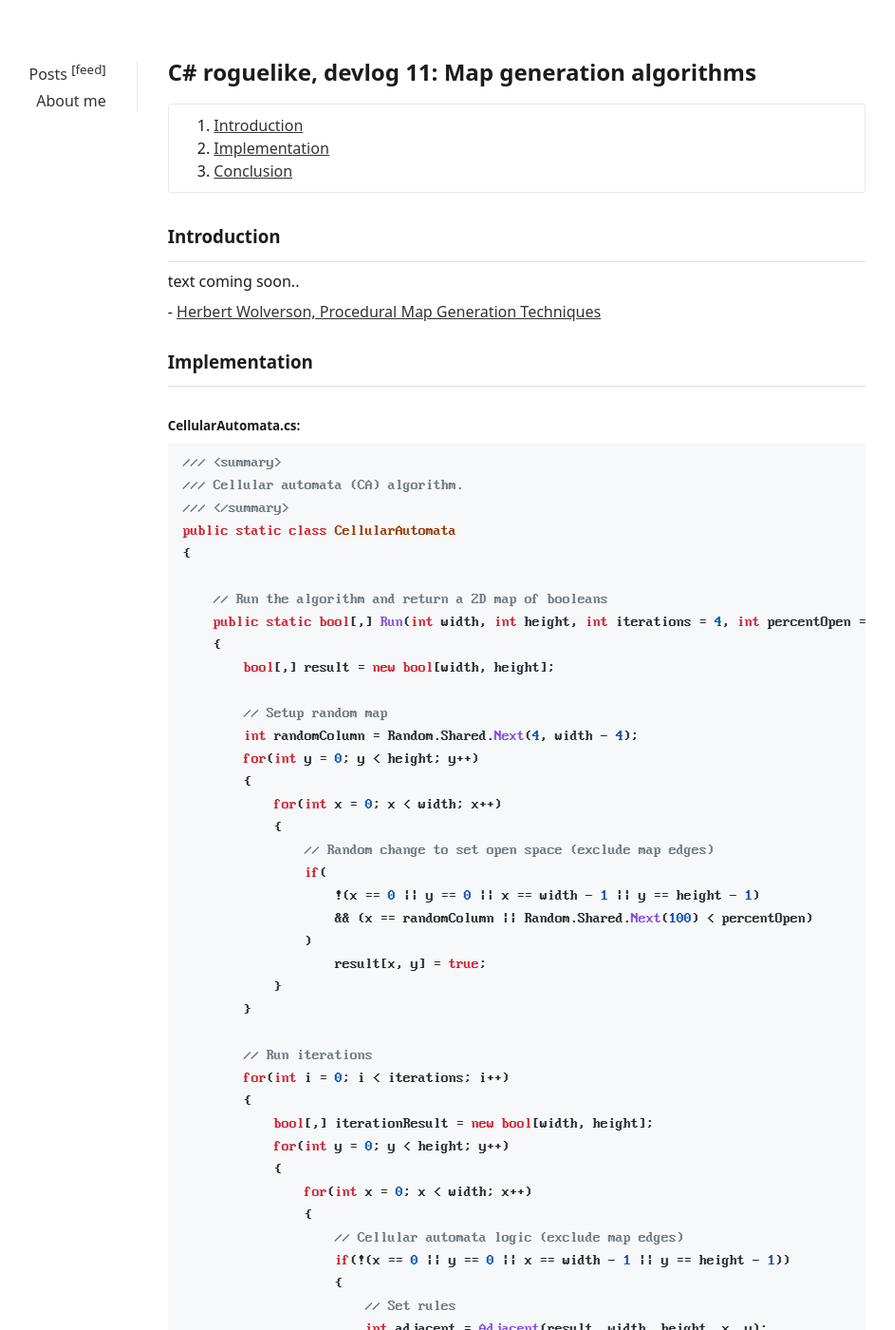
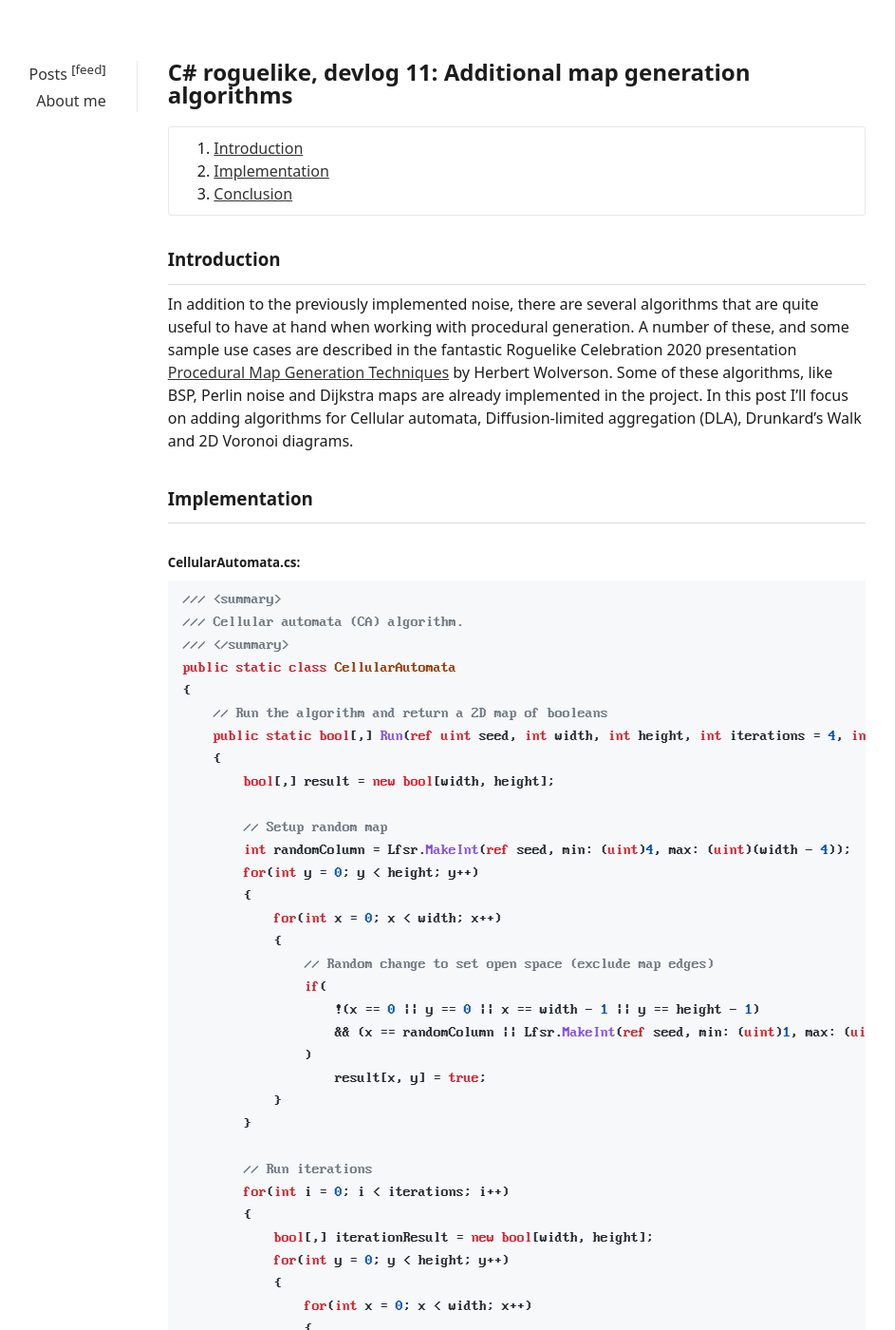
Before and after one commit to lzzrhx/lzzrhx.github.io, a Jekyll site: the page built from _posts/2025-03-21-devlog11.md, in a window 1280 px wide and 1400 px high. Shown: the whole window at 95% size, without its empty margins (176-1119 px from the left). Built offline with Jekyll 4.4.1, drawn with Linux system fonts in a browser that asks for light colours; some of the changed text lies outside the part shown.

Commit message:
added devlog 11

```diff
--- a/_posts/2025-03-19-devlog11.md
+++ b/_posts/2025-03-21-devlog11.md
@@ -1,8 +1,8 @@
 ---
 layout: post
-title: "C# roguelike, devlog 11: Map generation algorithms"
+title: "C# roguelike, devlog 11: Additional map generation algorithms"
 #image: devlog10
-hidden: true
+#hidden: true
 ---
 
 ### Introduction
@@ -10,11 +10,10 @@
 
 <!--summary-->
 
-text coming soon..
+In addition to the previously implemented noise, there are several algorithms that are quite useful to have at hand when working with procedural generation. A number of these, and some sample use cases are described in the fantastic Roguelike Celebration 2020 presentation [Procedural Map Generation Techniques](https://youtu.be/TlLIOgWYVpI){:target="_blank"} by Herbert Wolverson.
+Some of these algorithms, like BSP, Perlin noise and Dijkstra maps are already implemented in the project. In this post I'll focus on adding algorithms for Cellular automata, Diffusion-limited aggregation (DLA), Drunkard's Walk and 2D Voronoi diagrams.
 
 <!--/summary-->
-
-- [Herbert Wolverson, Procedural Map Generation Techniques](https://youtu.be/TlLIOgWYVpI){:target="_blank"}
 
 ### Implementation
 ---
@@ -27,14 +26,13 @@
 /// </summary>
 public static class CellularAutomata
 {
-
     // Run the algorithm and return a 2D map of booleans
-    public static bool[,] Run(int width, int height, int iterations = 4, int percentOpen = 50)
+    public static bool[,] Run(ref uint seed, int width, int height, int iterations = 4, int percentOpen = 50)
     {
         bool[,] result = new bool[width, height];
 
         // Setup random map
-        int randomColumn = Random.Shared.Next(4, width - 4);
+        int randomColumn = Lfsr.MakeInt(ref seed, min: (uint)4, max: (uint)(width - 4));
         for(int y = 0; y < height; y++)
         {
             for(int x = 0; x < width; x++)
@@ -42,7 +40,7 @@
                 // Random change to set open space (exclude map edges)
                 if(
                     !(x == 0 || y == 0 || x == width - 1 || y == height - 1)
-                    && (x == randomColumn || Random.Shared.Next(100) < percentOpen)
+                    && (x == randomColumn || Lfsr.MakeInt(ref seed, min: (uint)1, max: (uint)100) < percentOpen)
                 )
                     result[x, y] = true;
             }
@@ -114,9 +112,8 @@
 /// </summary>
 public static class DiffusionLimitedAggregation
 {
-
     // Run the algorithm and return a 2D map of booleans
-    public static bool[,] Run(int width, int height, int percentOpen = 20, bool outwards = false)
+    public static bool[,] Run(ref uint seed, int width, int height, int percentOpen = 20, bool outwards = false)
     {
         bool[,] result = new bool[width, height];
 
@@ -133,13 +130,13 @@
         while (remaining > 0)
         {
             // Select a random starting point
-            Vec2 pos = new Vec2(outwards ? (int)(width / 2) : Random.Shared.Next(width), outwards ? (int)(height / 2) : Random.Shared.Next(height));
+            Vec2 pos = new Vec2(outwards ? (int)(width / 2) : Lfsr.MakeInt(ref seed, min: (uint)0, max: (uint)width), outwards ? (int)(height / 2) : Lfsr.MakeInt(ref seed, min: (uint)0, max: (uint)height));
 
             // Walk in a random direction until open space is found
             while(true)
             {
                 // Select a random direction to go next
-                Vec2 dest = pos + new Vec2(Random.Shared.Next(-1, 2), Random.Shared.Next(-1, 2));
+                Vec2 dest = pos + new Vec2(Lfsr.MakeInt(ref seed, min: (uint)0, max: (uint)2) - 1, Lfsr.MakeInt(ref seed, min: (uint)0, max: (uint)2) - 1);
 
                 // Abort and select a new direction if chosen direction is out of bounds
                 if (dest.x < 0 || dest.x >= width || dest.y < 0 || dest.y >= height) { break; }
@@ -172,9 +169,8 @@
 /// </summary>
 public static class DrunkardsWalk
 {
-
     // Run the algorithm and return a 2D map of booleans
-    public static bool[,] Run(int width, int height, int splits = 2, int percentOpen = 10 )
+    public static bool[,] Run(ref uint seed, int width, int height, int splits = 2, int percentOpen = 10)
     {
         bool[,] result = new bool[width, height];
 
@@ -186,13 +182,13 @@
             int remaining = (int)((((float)width * (float)height) * ((float)percentOpen * 0.01f)) / (float)splits);
 
             // Select a random starting point
-            Vec2 pos = new Vec2(Random.Shared.Next(width), Random.Shared.Next(height));
+            Vec2 pos = new Vec2(Lfsr.MakeInt(ref seed, min: (uint)0, max: (uint)width), Lfsr.MakeInt(ref seed, min: (uint)0, max: (uint)height));
 
             // Walk until the desired number of cells has been set to true
             while (remaining > 0)
             {
                 // Select a random direction to go next
-                Vec2 dest = pos + new Vec2(Random.Shared.Next(-1,2), Random.Shared.Next(-1,2));
+                Vec2 dest = pos + new Vec2(Lfsr.MakeInt(ref seed, min: (uint)0, max: (uint)2) - 1, Lfsr.MakeInt(ref seed, min: (uint)0, max: (uint)2) - 1);
 
                 // Abort and select a new direction if chosen direction is out of bounds
                 if (dest.x < 0 || dest.x >= width || dest.y < 0 || dest.y >= height) { continue; }
@@ -225,9 +221,8 @@
 /// </summary>
 public static class Voronoi
 {
-
     // Run the algorithm and return a 2D map of booleans
-    public static int[,] Run(int width, int height, int numSeeds = 10, bool manhattan = false)
+    public static int[,] Run(ref uint lfsrSeed, int width, int height, int numSeeds = 10, bool manhattan = false)
     {
         int[,] result = new int[width, height];
 
@@ -238,7 +233,7 @@
             while (seeds[i] == null)
             {
                 // Select a random point
-                Vec2 point = new Vec2(Random.Shared.Next(width - 1), Random.Shared.Next(height - 1));
+                Vec2 point = new Vec2(Lfsr.MakeInt(ref lfsrSeed, min: (uint)0, max: (uint)(width - 1)), Lfsr.MakeInt(ref lfsrSeed, min: (uint)0, max: (uint)(height - 1)));
 
                 // Only add the point to the seeds if it doesn't exist already
                 bool pointExists = false;
@@ -279,6 +274,10 @@
 ### Conclusion
 ---
 
-text coming soon..
+Here is a demo of the algorithms:
+
+[![screenshot](/img/screenshot_2025-03-20-012028.png)](/img/screenshot_2025-03-20-012028.png){:target="_blank"}
+
+Download the demo source code: [roguelike-devlog11_demo.zip](/files/roguelike-devlog11_demo.zip){:target="_blank"}
 
 Find the project on GitHub: [lzzrhx/roguelike](https://github.com/lzzrhx/roguelike){:target="_blank"}
```
Also changed, not shown: _posts/2025-03-20-devlog10.md (+1 -1 lines), _posts/2025-03-22-devlog12.md (renamed from _posts/2025-03-19-devlog12.md), img/screenshot_2025-03-20-012028.png (added), 2 other files.
